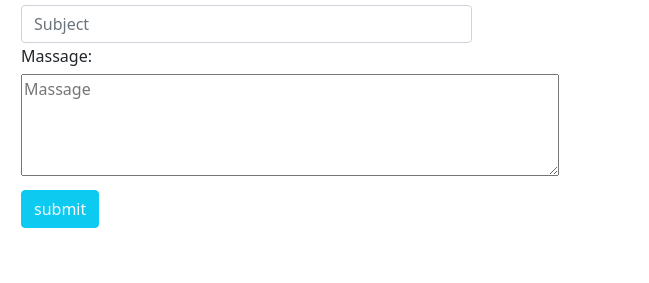
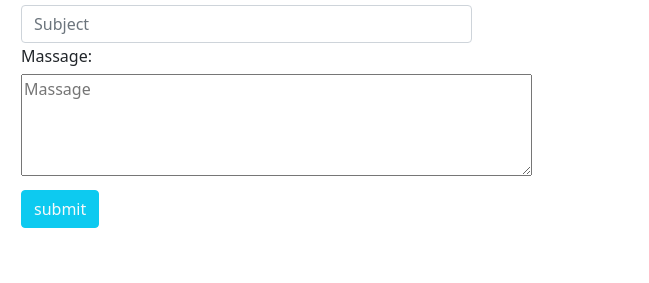
Before and after one commit to jaiedkhan/class16, a plain HTML site: page index.html in a window 1280 px wide. Shown: the part 2218-2501 px from the top of the page, 631-1280 px from the left. Drawn offline with nearby package versions, Linux system fonts and the light colour scheme.

Commit message:
Update index.html

```diff
--- a/index.html
+++ b/index.html
@@ -134,7 +134,7 @@
                    <h6>Subject:</h6>
                    <input type="text " class="form-control" placeholder="Subject">
                    <h6 class="mt-1">Massage:</h6>
-                   <textarea name="" id="" cols="56" rows="4" placeholder="Massage"></textarea>
+                   <textarea name="" id="" cols="53" rows="4" placeholder="Massage"></textarea>
                    <button class="btn btn-info text-light mt-2"> submit </button>
                   </form>
               </div>
```
